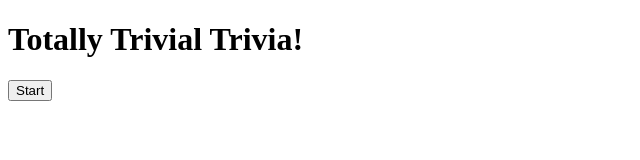
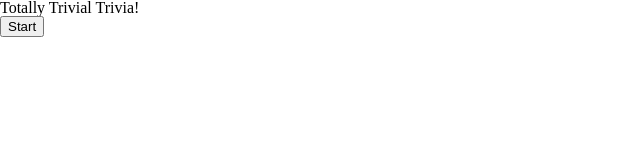
Before and after one commit to dacup72/Trivia-Game, a plain HTML site: page index.html in a window 1280 px wide. Shown: the whole page, without its empty margins (0-640 px from the left). Drawn offline with nearby package versions, Linux system fonts and the light colour scheme; a web font is replaced by a local one.

Commit message:
More html set up

```diff
--- a/assets/css/style.css
+++ b/assets/css/style.css
@@ -1,4 +1,7 @@
-
+html,
+body {
+  height: 100%;
+}
 
 
 
--- a/index.html
+++ b/index.html
@@ -5,7 +5,17 @@
 	<meta charset="UTF-8">
 	<meta name="viewport" content="width=device-width, initial-scale=1.0">
 	<meta http-equiv="X-UA-Compatible" content="ie=edge">
-	<title>Document</title>
+	<title>Trivia Game</title>
+
+	<!-- CSS -->
+	<link rel="stylesheet" href="https://cdnjs.cloudflare.com/ajax/libs/meyer-reset/2.0/reset.css">
+	<link rel="stylesheet" href="assets/css/style.css">
+
+	<!-- jQuery -->
+	<script type="text/javascript" src="https://cdnjs.cloudflare.com/ajax/libs/jquery/3.2.1/jquery.min.js"></script>
+
+	<!-- Google Font -->
+	<link href="https://fonts.googleapis.com/css?family=Geo" rel="stylesheet" type="text/css">
 </head>
 
 <body>
@@ -18,6 +28,7 @@
 		</div>
 	</div>
 
+	<!-- Game Logic -->
 	<script type="text/javascript" src="assets/javascript/app.js"></script>
 </body>
 
```
